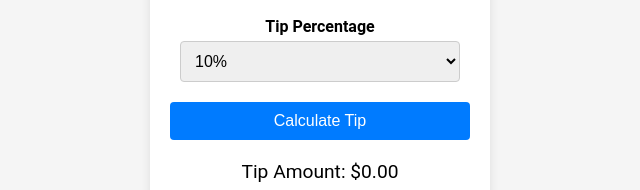
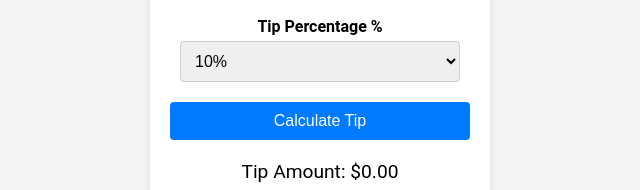
Before and after one commit to lolyparty/tip-calculator, a plain HTML site: page index.html in a window 1280 px wide. Shown: the part 360-550 px from the top of the page, 320-960 px from the left. Drawn offline with Linux system fonts and the light colour scheme.

Commit message:
updated index html file
added % symbol to tip percentage label

```diff
--- a/index.html
+++ b/index.html
@@ -17,7 +17,7 @@
                 <input type="number" id="bill-amount" placeholder="Enter bill amount">
             </div>
             <div class="form-group">
-                <label for="tip-percentage">Tip Percentage</label>
+                <label for="tip-percentage">Tip Percentage %</label>
                 <select id="tip-percentage">
                     <option value="0.10">10%</option>
                     <option value="0.15">15%</option>
```
